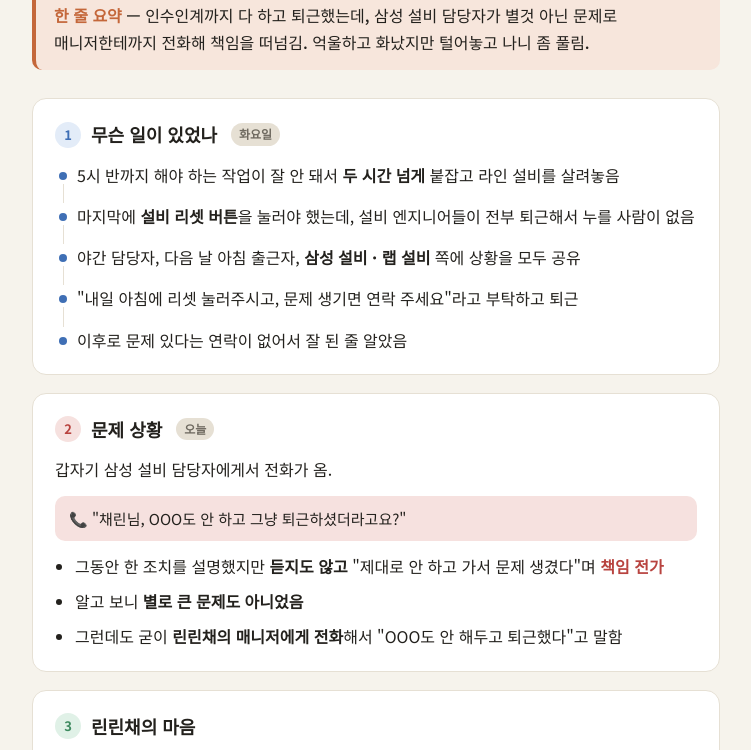
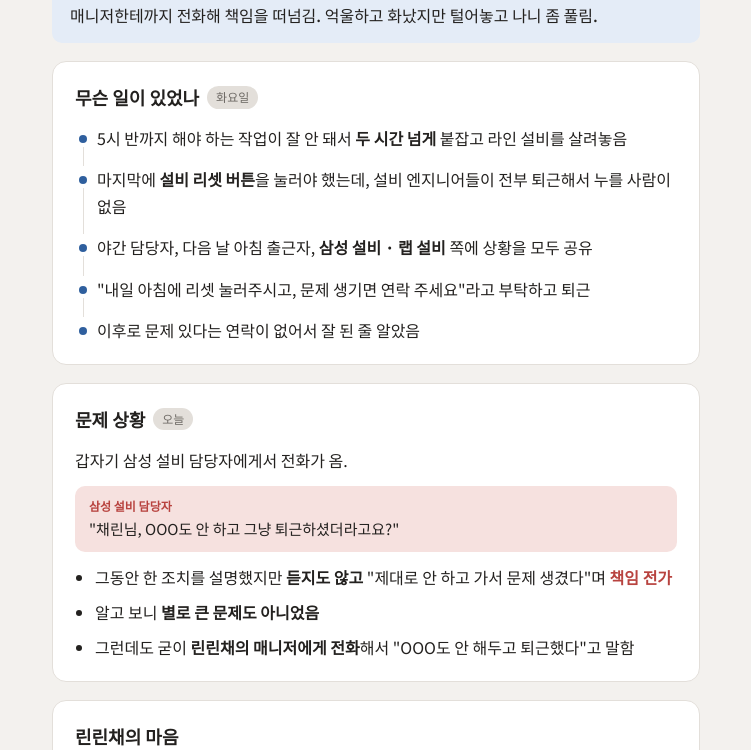
Before and after one commit to gyuri-choi-0819/Claude, a plain HTML site: page chat-summary.html in a window 1280 px wide. Shown: the part 167-917 px from the top of the page, without its empty margins (264-1015 px from the left). Drawn offline with Linux system fonts and the light colour scheme.

Commit message:
Update chat summary page for publishing
Co-Authored-By: Claude Opus 5.5 <noreply@anthropic.com>
Claude-Session: https://claude.ai/code/session_0159Z8pUJVzBQNqSJfoYQcSy

```diff
--- a/chat-summary.html
+++ b/chat-summary.html
@@ -1,117 +1,76 @@
-<!doctype html>
-<html lang="ko">
-<head>
-<meta charset="utf-8">
-<meta name="viewport" content="width=device-width, initial-scale=1">
-<title>린린채 대화 요약</title>
-<link rel="preconnect" href="https://fonts.googleapis.com">
+<title>린린채 퇴근 썰</title>
+<meta name="claude:viewport-fit-sides" content="cover">
 <link href="https://fonts.googleapis.com/css2?family=Noto+Sans+KR:wght@400;500;700&display=swap" rel="stylesheet">
 <style>
+  /* Single column of story cards: setup → conflict → feelings */
   :root {
-    --bg: #f6f3ec;
-    --card: #ffffff;
-    --text: #23211d;
-    --muted: #6f6a60;
-    --line: #e6e0d4;
-    --accent: #c4673a;
-    --accent-soft: #f7e6dc;
-    --blue: #3f6fb5;
-    --blue-soft: #e3ecf8;
-    --red: #b8433f;
-    --red-soft: #f6e1df;
-    --green: #3d8a5f;
-    --green-soft: #e0f1e7;
+    --bg: #f3f1ee; --card: #ffffff; --text: #23211f; --muted: #6d6964; --line: #e3dfda;
+    --accent: #2f5f9e; --accent-soft: #e4ecf7;
+    --red: #b8433f; --red-soft: #f6e1df;
+    --green: #3d8a5f; --green-soft: #e0f1e7;
   }
   @media (prefers-color-scheme: dark) {
     :root:not([data-theme="light"]) {
-      --bg: #1a1916; --card: #24231f; --text: #ece8df; --muted: #a29c90; --line: #36342e;
-      --accent: #e08a5e; --accent-soft: #3a2a20;
-      --blue: #82a8e0; --blue-soft: #1f2b3d;
+      --bg: #18191b; --card: #222325; --text: #ebe9e6; --muted: #a09d98; --line: #35363a;
+      --accent: #8fb3e6; --accent-soft: #1f2b3d;
       --red: #e37f7a; --red-soft: #3b2423;
       --green: #7cc59b; --green-soft: #1f3328;
+      color-scheme: dark;
     }
   }
   :root[data-theme="dark"] {
-    --bg: #1a1916; --card: #24231f; --text: #ece8df; --muted: #a29c90; --line: #36342e;
-    --accent: #e08a5e; --accent-soft: #3a2a20;
-    --blue: #82a8e0; --blue-soft: #1f2b3d;
+    --bg: #18191b; --card: #222325; --text: #ebe9e6; --muted: #a09d98; --line: #35363a;
+    --accent: #8fb3e6; --accent-soft: #1f2b3d;
     --red: #e37f7a; --red-soft: #3b2423;
     --green: #7cc59b; --green-soft: #1f3328;
+    color-scheme: dark;
   }
   * { box-sizing: border-box; }
   body {
-    margin: 0; background: var(--bg); color: var(--text);
-    font-family: "Noto Sans KR", system-ui, sans-serif; line-height: 1.7;
+    background: var(--bg); color: var(--text);
+    font-family: "Noto Sans KR", system-ui, sans-serif; font-size: 16px; line-height: 1.7;
     word-break: keep-all;
   }
-  main { max-width: 720px; margin: 0 auto; padding: 40px 16px 64px; }
-  header { margin-bottom: 28px; }
+  main {
+    max-width: 680px; margin: 0 auto;
+    padding-block: 40px 64px;
+    padding-left: max(16px, env(safe-area-inset-left, 0px));
+    padding-right: max(16px, env(safe-area-inset-right, 0px));
+    display: flex; flex-direction: column; gap: 18px;
+  }
   .eyebrow { font-size: 13px; color: var(--muted); letter-spacing: .02em; }
-  h1 { font-size: 28px; margin: 6px 0 14px; line-height: 1.3; }
-  .tldr {
-    background: var(--accent-soft); border-left: 4px solid var(--accent);
-    padding: 14px 18px; border-radius: 10px; font-weight: 500;
-  }
-  .tldr b { color: var(--accent); }
-  section {
-    background: var(--card); border: 1px solid var(--line); border-radius: 14px;
-    padding: 20px 22px; margin-top: 18px;
-  }
-  h2 { font-size: 18px; margin: 0 0 12px; display: flex; align-items: center; gap: 10px; }
-  .num {
-    flex: none; width: 26px; height: 26px; border-radius: 50%;
-    display: inline-grid; place-items: center; font-size: 13px; font-weight: 700;
-  }
-  .s1 .num { background: var(--blue-soft); color: var(--blue); }
-  .s2 .num { background: var(--red-soft); color: var(--red); }
-  .s3 .num { background: var(--green-soft); color: var(--green); }
-  ol.timeline { list-style: none; margin: 0; padding: 0; position: relative; }
+  h1 { font-size: 28px; margin: 6px 0 14px; line-height: 1.35; text-wrap: balance; }
+  .tldr { background: var(--accent-soft); padding: 14px 18px; border-radius: 10px; font-weight: 500; }
+  .tldr b { color: var(--accent); margin-right: 6px; }
+  section { background: var(--card); border: 1px solid var(--line); border-radius: 14px; padding: 20px 22px; }
+  h2 { font-size: 18px; margin: 0 0 12px; display: flex; align-items: center; gap: 8px; flex-wrap: wrap; }
+  .tag { font-size: 12px; font-weight: 500; padding: 1px 9px; border-radius: 999px; background: var(--line); color: var(--muted); }
+  ol.timeline { list-style: none; margin: 0; padding: 0; }
   ol.timeline li { position: relative; padding: 0 0 14px 22px; }
-  ol.timeline li::before {
-    content: ""; position: absolute; left: 4px; top: 10px; width: 8px; height: 8px;
-    border-radius: 50%; background: var(--blue);
-  }
-  ol.timeline li::after {
-    content: ""; position: absolute; left: 7.5px; top: 22px; bottom: 0; width: 1px; background: var(--line);
-  }
+  ol.timeline li::before { content: ""; position: absolute; left: 4px; top: 10px; width: 8px; height: 8px; border-radius: 50%; background: var(--accent); }
+  ol.timeline li::after { content: ""; position: absolute; left: 7.5px; top: 22px; bottom: 0; width: 1px; background: var(--line); }
   ol.timeline li:last-child { padding-bottom: 0; }
   ol.timeline li:last-child::after { display: none; }
   ul { margin: 0; padding-left: 20px; }
-  ul li { margin-bottom: 8px; }
-  ul li:last-child { margin-bottom: 0; }
-  .quote {
-    margin: 12px 0; padding: 10px 14px; border-radius: 10px;
-    background: var(--red-soft); color: var(--text); font-size: 15px;
-  }
-  .quote::before { content: "📞 "; }
-  mark { background: none; color: var(--red); font-weight: 700; }
-  .tag {
-    display: inline-block; font-size: 12px; padding: 1px 8px; border-radius: 999px;
-    background: var(--line); color: var(--muted); margin-left: 4px; vertical-align: 2px;
-  }
-  .ending {
-    margin-top: 14px; padding: 10px 14px; border-radius: 10px;
-    background: var(--green-soft); color: var(--green); font-weight: 500;
-  }
-  footer { margin-top: 28px; font-size: 13px; color: var(--muted); text-align: center; }
-  @media (max-width: 480px) {
-    h1 { font-size: 23px; }
-    section { padding: 18px 16px; }
-  }
+  ul li + li { margin-top: 8px; }
+  p { margin: 0; }
+  .quote { margin: 12px 0; padding: 10px 14px; border-radius: 10px; background: var(--red-soft); font-size: 15px; }
+  .quote small { display: block; color: var(--red); font-weight: 700; font-size: 12px; }
+  .hl { color: var(--red); font-weight: 700; }
+  .ending { margin-top: 14px; padding: 10px 14px; border-radius: 10px; background: var(--green-soft); color: var(--green); font-weight: 500; }
+  footer { font-size: 13px; color: var(--muted); text-align: center; }
+  @media (max-width: 480px) { h1 { font-size: 23px; } section { padding: 18px 16px; } }
 </style>
-</head>
-<body>
+
 <main>
   <header>
     <div class="eyebrow">린린채 카톡 · 오후 3:08 ~ 3:12</div>
-    <h1>최선을 다하고 퇴근했는데<br>책임 전가당한 썰</h1>
-    <div class="tldr">
-      <b>한 줄 요약</b> — 인수인계까지 다 하고 퇴근했는데, 삼성 설비 담당자가 별것 아닌 문제로 매니저한테까지 전화해 책임을 떠넘김. 억울하고 화났지만 털어놓고 나니 좀 풀림.
-    </div>
+    <h1>최선을 다하고 퇴근했는데 책임 전가당한 썰</h1>
+    <div class="tldr"><b>한 줄 요약</b>인수인계까지 다 하고 퇴근했는데, 삼성 설비 담당자가 별것 아닌 문제로 매니저한테까지 전화해 책임을 떠넘김. 억울하고 화났지만 털어놓고 나니 좀 풀림.</div>
   </header>
 
-  <section class="s1">
-    <h2><span class="num">1</span>무슨 일이 있었나 <span class="tag">화요일</span></h2>
+  <section>
+    <h2>무슨 일이 있었나 <span class="tag">화요일</span></h2>
     <ol class="timeline">
       <li>5시 반까지 해야 하는 작업이 잘 안 돼서 <b>두 시간 넘게</b> 붙잡고 라인 설비를 살려놓음</li>
       <li>마지막에 <b>설비 리셋 버튼</b>을 눌러야 했는데, 설비 엔지니어들이 전부 퇴근해서 누를 사람이 없음</li>
@@ -121,28 +80,26 @@
     </ol>
   </section>
 
-  <section class="s2">
-    <h2><span class="num">2</span>문제 상황 <span class="tag">오늘</span></h2>
-    <p style="margin:0">갑자기 삼성 설비 담당자에게서 전화가 옴.</p>
-    <div class="quote">"채린님, OOO도 안 하고 그냥 퇴근하셨더라고요?"</div>
+  <section>
+    <h2>문제 상황 <span class="tag">오늘</span></h2>
+    <p>갑자기 삼성 설비 담당자에게서 전화가 옴.</p>
+    <div class="quote"><small>삼성 설비 담당자</small>"채린님, OOO도 안 하고 그냥 퇴근하셨더라고요?"</div>
     <ul>
-      <li>그동안 한 조치를 설명했지만 <b>듣지도 않고</b> "제대로 안 하고 가서 문제 생겼다"며 <mark>책임 전가</mark></li>
+      <li>그동안 한 조치를 설명했지만 <b>듣지도 않고</b> "제대로 안 하고 가서 문제 생겼다"며 <span class="hl">책임 전가</span></li>
       <li>알고 보니 <b>별로 큰 문제도 아니었음</b></li>
       <li>그런데도 굳이 <b>린린채의 매니저에게 전화</b>해서 "OOO도 안 해두고 퇴근했다"고 말함</li>
     </ul>
   </section>
 
-  <section class="s3">
-    <h2><span class="num">3</span>린린채의 마음</h2>
+  <section>
+    <h2>린린채의 마음</h2>
     <ul>
       <li>자기를 <b>책임감 없는 사람</b>으로 만든 것에 크게 화남</li>
       <li>놓치거나 실수한 부분이 있었던 건 인정함</li>
       <li>예전에도 그 담당자의 설비 쪽에 폐를 끼친 적이 있어서, "안 그래도 나 안 좋게 볼 텐데"라는 생각에 <b>더 짜증남</b></li>
     </ul>
-    <div class="ending">😮‍💨 그래도 말하고 나니 좀 풀렸고, 별일 아닌 것 같다고 마무리</div>
+    <div class="ending">그래도 말하고 나니 좀 풀렸고, 별일 아닌 것 같다고 마무리</div>
   </section>
 
   <footer>카톡 스크린샷 2장을 바탕으로 정리함</footer>
 </main>
-</body>
-</html>
```
